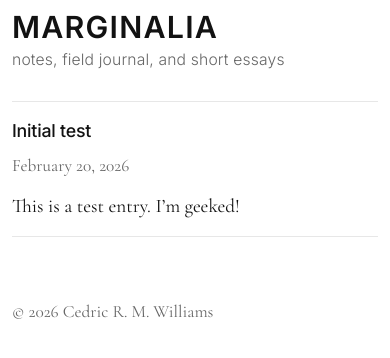
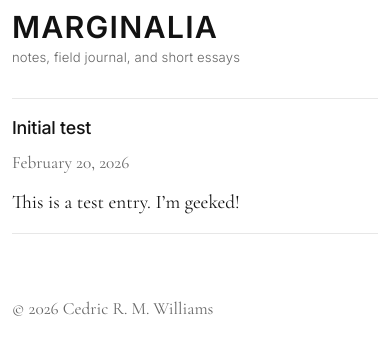
Before and after one commit to cedricrmwilliams/marginalia, a Jekyll site: the page built from index.html, in a window 390 px wide. Shown: the top 358 px of the page. Built offline with Jekyll 4.4.1, drawn with Linux system fonts in a browser that asks for light colours.

Commit message:
more heading fixes

```diff
--- a/assets/css/main.css
+++ b/assets/css/main.css
@@ -61,14 +61,15 @@ body {
 
 .site-tagline {
   margin: 0.3rem 0 0;
-  width: 100%;
-  max-width: 100%;
+  width: auto;
+  max-width: none;
   color: var(--muted-color);
   font-family: "Inter", sans-serif;
   font-weight: 300;
-  font-size: 0.98rem;
+  font-size: clamp(0.82rem, 1.8vw, 0.98rem);
   line-height: 1.35;
   letter-spacing: 0.01em;
+  white-space: nowrap;
 }
 
 main {
```
